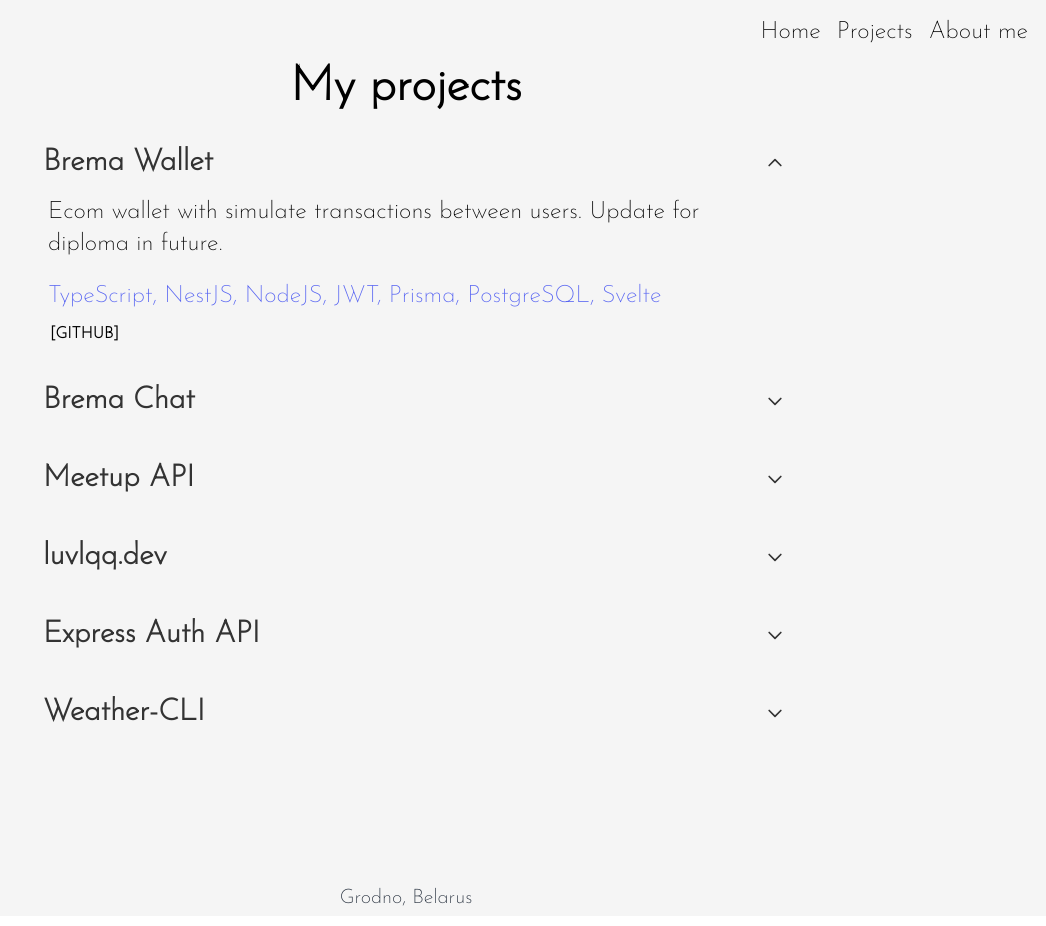
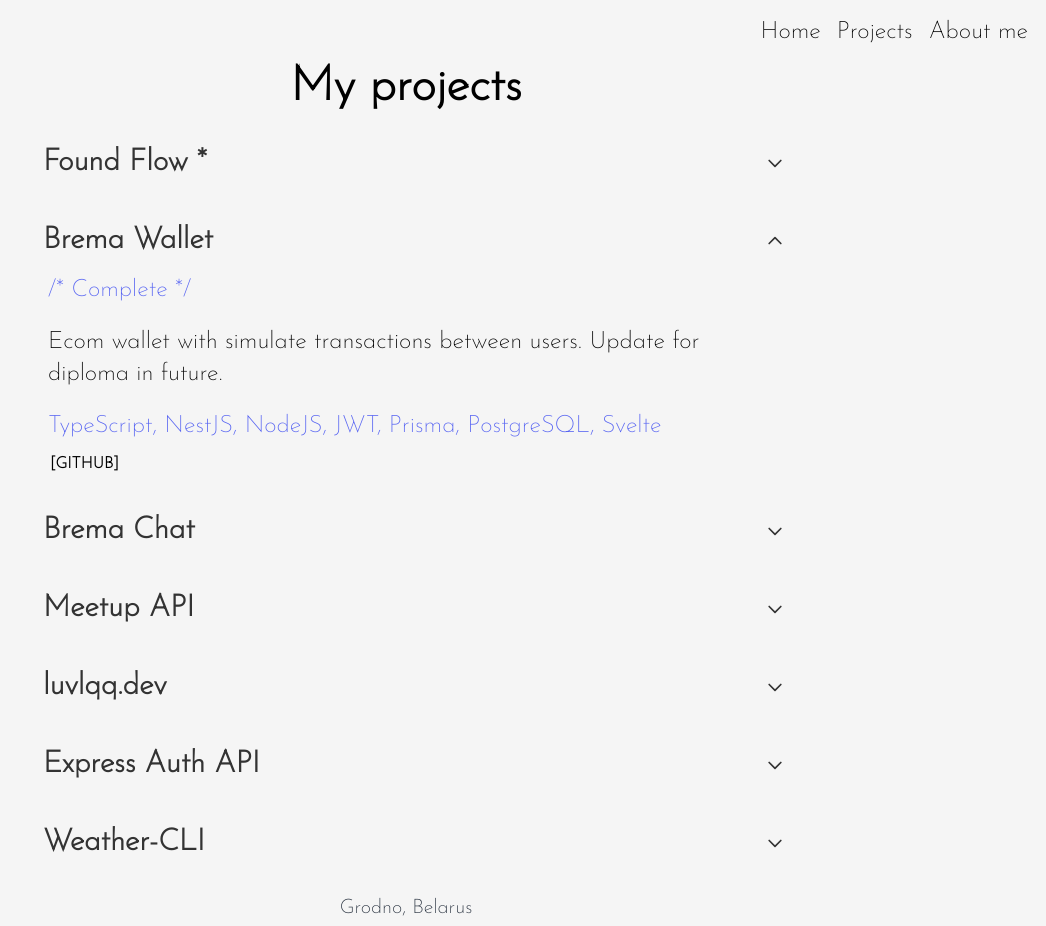
Before and after one commit to luvlqq/luvlqq.dev, a SvelteKit app: page /projects in a window 1280 px wide. Both pictures are taken after a click on the heading "Brema Wallet". Shown: the whole page, without its empty margins (234-1280 px from the left). Built offline with nearby package versions, Linux system fonts and the light colour scheme.

Commit message:
feat: Add a new project and status
Add a new filed in project's -> status. Status show project status (complete/ in develop stage)

```diff
--- a/src/components/project.svelte
+++ b/src/components/project.svelte
@@ -28,6 +28,9 @@
 								/>
 							</svg>
 						</summary>
+            {#if project.status}
+              <div class="text-2xl text-left text-[#5865F2]">{project.status}</div>
+            {/if}
 						<div class="text-2xl text-left">{project.description}</div>
 						<div class="text-2xl text-[#5865F2] text-left">{project.stack.join(', ')}</div>
 						{#if project.url}
--- a/src/routes/projects/projects.ts
+++ b/src/routes/projects/projects.ts
@@ -1,5 +1,6 @@
 export interface Project {
 	name: string;
+  status: string
 	description: string;
 	stack: string[];
 	closed?: boolean;
@@ -9,8 +10,17 @@ export interface Project {
 }
 
 export const projects: Project[] = [
+  {
+    name: 'Found Flow *',
+    status: '/* In develop stage */',
+    description: '"Found Flow" is an innovative project that represents a platform where users can create accounts in different currencies and transfer funds to each other. ' +
+      'The main feature of this platform is the ability to trade on a currency exchange, where users can independently set and generate currency exchange rates. ',
+    stack: ['TypeScript', 'NestJS', 'NodeJS', 'JWT', 'Mailer', 'Socket.io', 'Prisma', 'PostgreSQL', 'Svelte', 'daisyUI', 'tailwind'],
+    github: 'https://github.com/luvlqq/fundFlowServer',
+  },
 	{
 		name: 'Brema Wallet',
+    status: '/* Complete */',
 		description:
 			'Ecom wallet with simulate transactions between users. Update for diploma in future.',
 		stack: ['TypeScript', 'NestJS', 'NodeJS', 'JWT', 'Prisma', 'PostgreSQL', 'Svelte'],
@@ -18,18 +28,21 @@ export const projects: Project[] = [
 	},
 	{
 		name: 'Brema Chat',
+    status: '/* Complete */',
 		description: 'Simple online chat build on websocket with Socket.io library',
 		stack: ['Svelte', 'TypeScript', 'NodeJS', 'NestJS', 'PostgreSQL', 'Prisma', 'Socket.io'],
 		github: 'https://github.com/luvlqq/bremaChat'
 	},
   {
     name: 'Meetup API',
+    status: '/* Complete */',
     description: 'Meetup API build by REST for Modsen company practice.',
     stack: ['TypeScript', 'NodeJS', 'NestJS', 'PostgreSQL', 'Prisma', 'JWT', 'Swagger', 'husky'],
     github: 'https://github.com/luvlqq/modsen_prac'
   },
   {
 		name: 'luvlqq.dev',
+    status: '/* Complete */',
 		description: 'My personal website with my projects, info and links',
 		stack: ['TypeScript', 'JavaScript', 'Svelte', 'tailwindcss', 'daisyui', 'flowbite'],
 		github: 'https://github.com/luvlqq/luvlqq.dev',
@@ -37,12 +50,14 @@ export const projects: Project[] = [
 	},
   {
 		name: 'Express Auth API',
+    status: '/* Complete */',
 		description: 'Auth API. Build by layer architecture.',
 		stack: ['TypeScript', 'NodeJS', 'Express', 'PostgreSQL', 'Prisma', 'JWT'],
 		github: 'https://github.com/luvlqq/weather-cli'
 	},
   {
 		name: 'Weather-CLI',
+    status: '/* Complete */',
 		description: 'Is a console application wich can show forecast for your city.',
 		stack: ['JavaScript', 'NodeJS', 'CLI'],
 		github: 'https://github.com/luvlqq/weather-cli'
```
